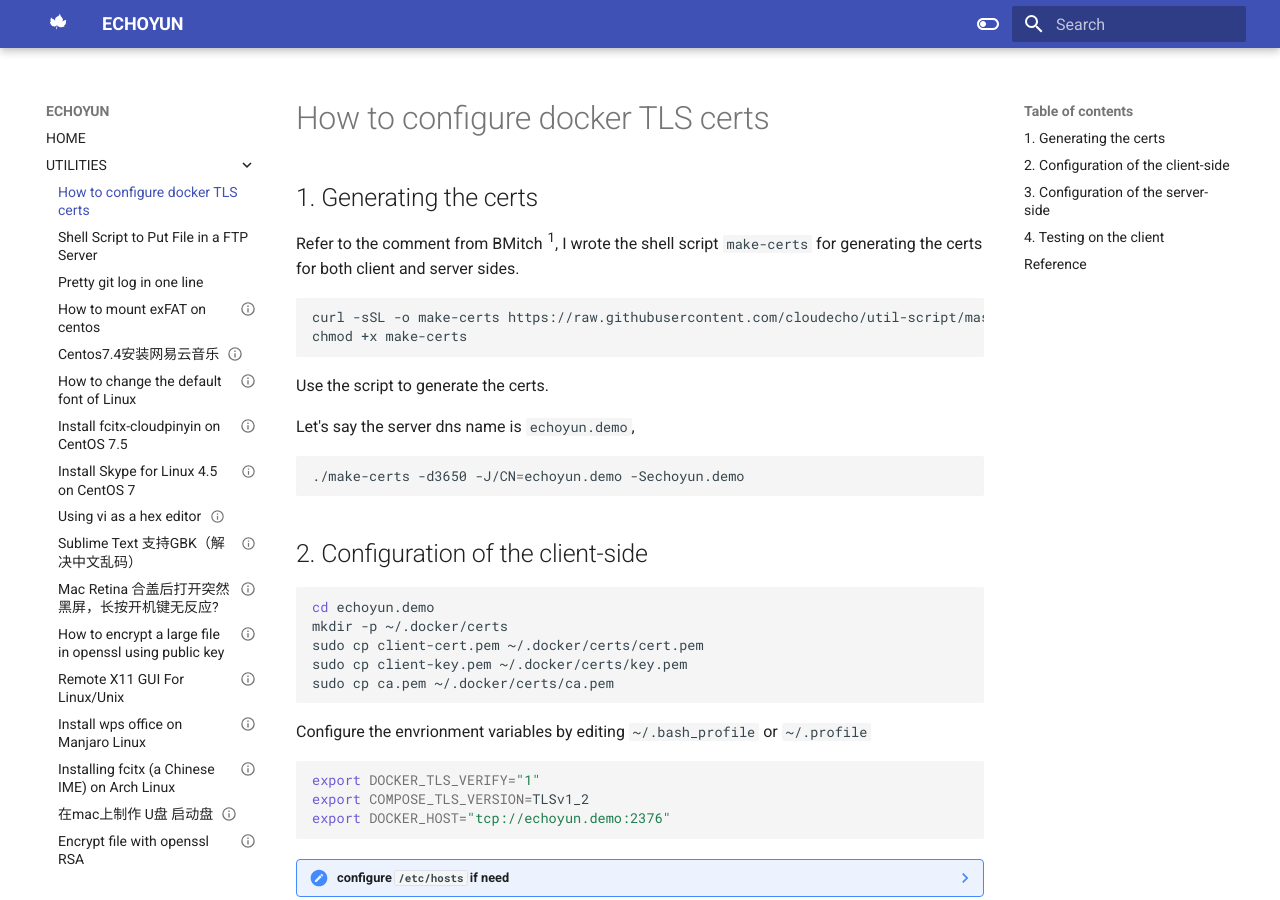
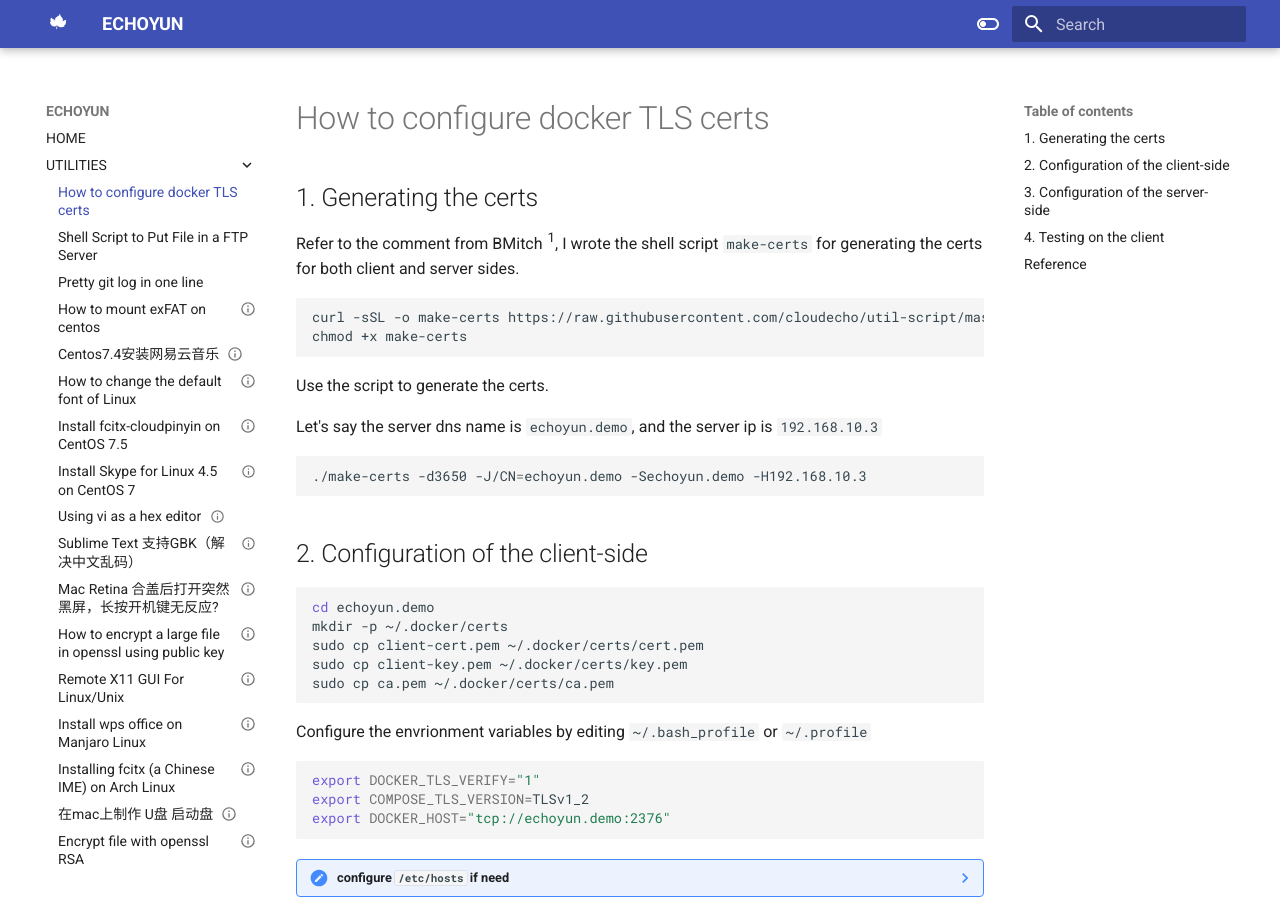
Before and after one commit to cloudecho/cloudecho.github.io, an MkDocs documentation site: the page built from docs/UTILITIES/2021-12-27-how-to-configure-docker-tls-certs.md, in a window 1280 px wide and 900 px high. Built offline with MkDocs 1.6.1 and Material for MkDocs 9.7.7, drawn with Linux system fonts in a browser that asks for light colours.

Commit message:
fix how-to-configure-docker-tls-certs

````diff
--- a/docs/UTILITIES/2021-12-27-how-to-configure-docker-tls-certs.md
+++ b/docs/UTILITIES/2021-12-27-how-to-configure-docker-tls-certs.md
@@ -21,10 +21,10 @@
 
 Use the script to generate the certs.
 
-Let's say the server dns name is `echoyun.demo`,
+Let's say the server dns name is `echoyun.demo`, and the server ip is `192.168.10.3`
 
 ```sh
-./make-certs -d3650 -J/CN=echoyun.demo -Sechoyun.demo
+./make-certs -d3650 -J/CN=echoyun.demo -Sechoyun.demo -H192.168.10.3
 ```
 
 ## 2. Configuration of the client-side
````
